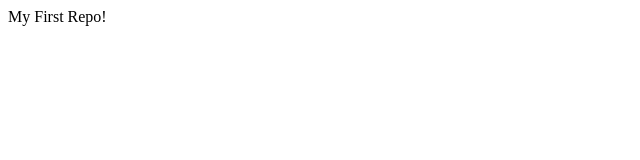
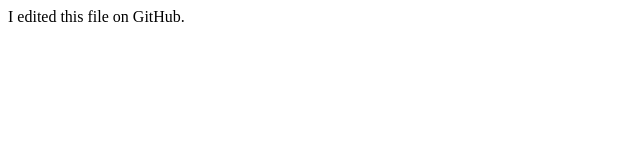
Before and after one commit to hardyash5/git-course-repo, a website: page index.html in a window 1280 px wide. Shown: the whole page, without its empty margins (0-640 px from the left). Drawn offline with Linux system fonts and the light colour scheme.

Commit message:
edited on GitHub

```diff
--- a/index.html
+++ b/index.html
@@ -1,6 +1,6 @@
 <!DOCTYPE html>
 <html>
     <body>
-        My First Repo!
+        I edited this file on GitHub.
     </body>
 </html>
```
